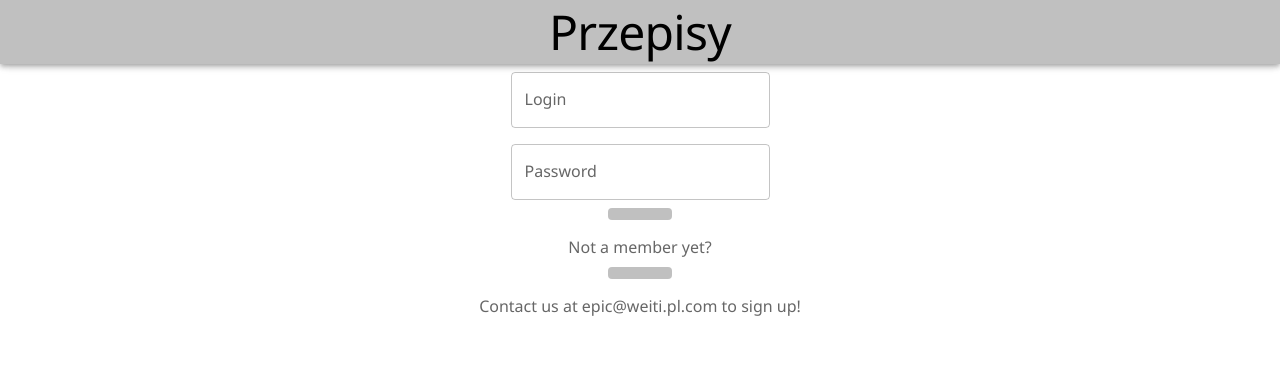
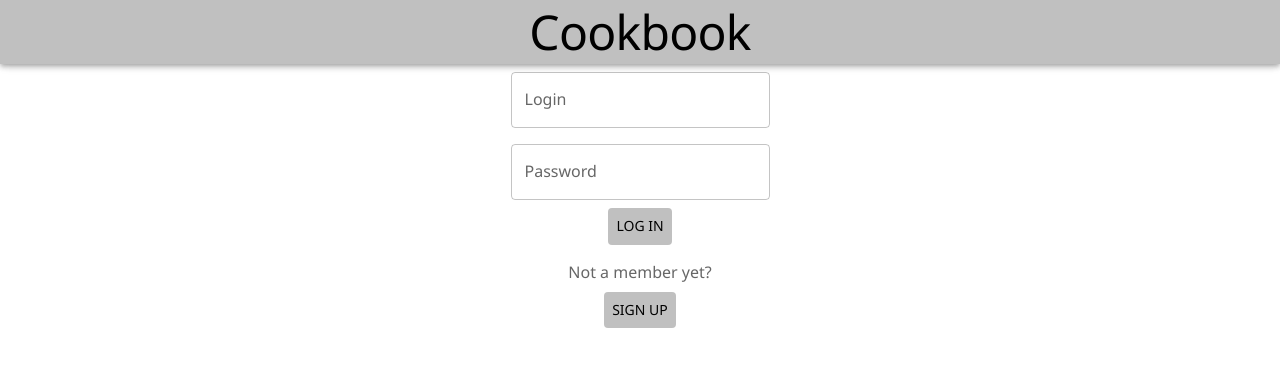
Before and after one commit to kkulak1/PIS_project_frontend, a React (Create React App) app: page /log_in in a window 1280 px wide. Shown: the top 366 px of the page. Built offline with nearby package versions, Linux system fonts and the light colour scheme.

Commit message:
removed unnecessary label

```diff
--- a/src/pages/loginpage/LogInPage.jsx
+++ b/src/pages/loginpage/LogInPage.jsx
@@ -54,7 +54,7 @@ const LogInPage = () => {
 
   return (
     <Container>
-      <SimpleAppBar text="Przepisy" />
+      <SimpleAppBar text="Cookbook" />
       <Toolbar/>
       <Box>
         <Grid
@@ -62,10 +62,9 @@ const LogInPage = () => {
         spacing={1}>
           <CentredTextFieldGrid label={"Login"} value={login} onChange={handleLoginTextFieldChange}/>
           <CentredPasswordFieldGrid value={password} onChange={handlePasswordTextFieldChange}/>
-          <CentredButtonGrid buttonStyle={buttonColorStyle} onClick={handleLogInButtonClick} label="Log in"/>
+          <CentredButtonGrid buttonStyle={buttonColorStyle} onClick={handleLogInButtonClick} buttonText="Log in"/>
           <CenteredFormLabelGrid label="Not a member yet?"/>
-          <CentredButtonGrid buttonStyle={buttonColorStyle} onClick={handleRegisterButtonClick} label="Sign up"/>
-          <CenteredFormLabelGrid label="Contact us at epic@weiti.pl.com to sign up!"/>
+          <CentredButtonGrid buttonStyle={buttonColorStyle} onClick={handleRegisterButtonClick} buttonText="Sign up"/>
         </Grid>
       </Box>
     </Container>
```
